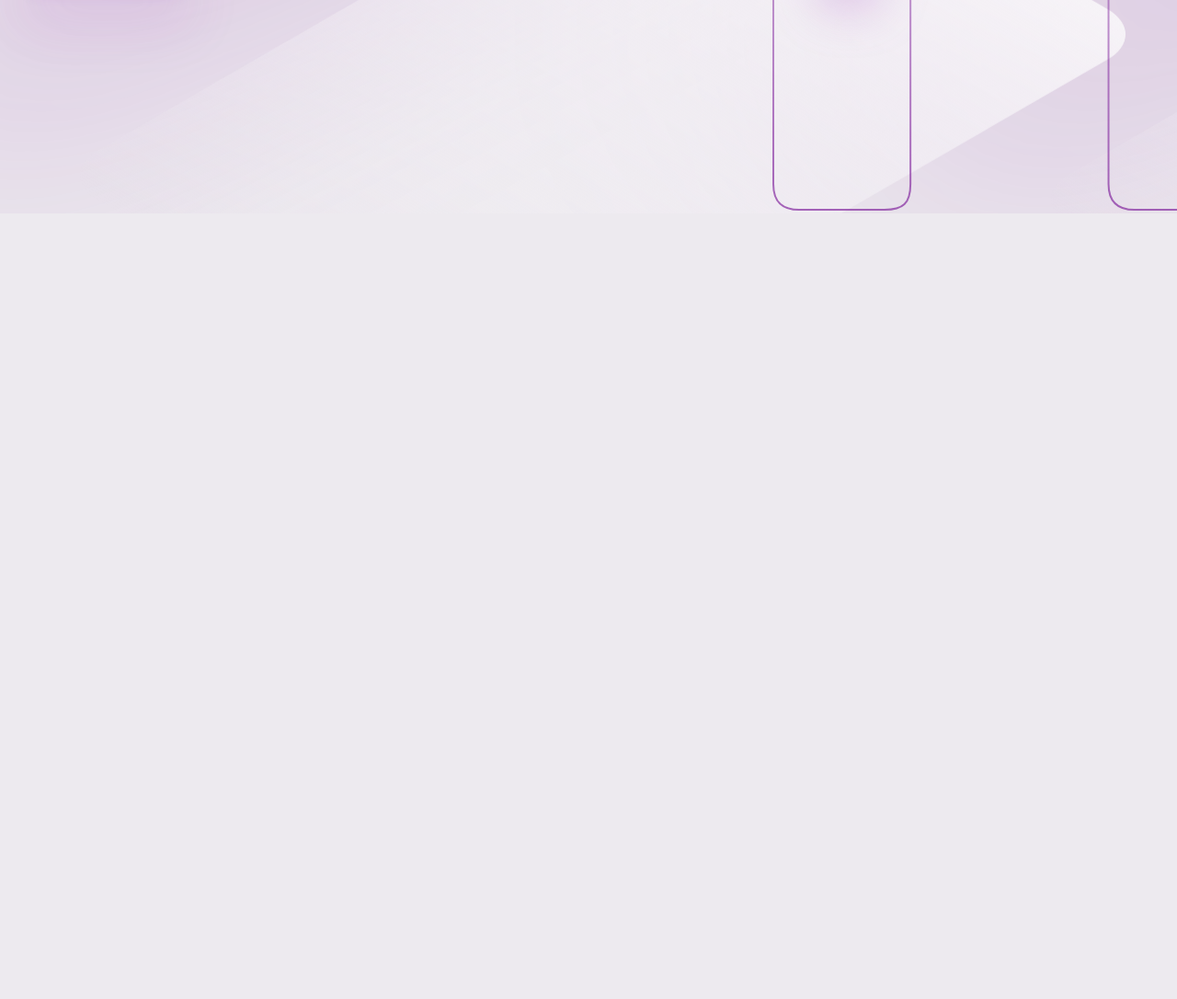
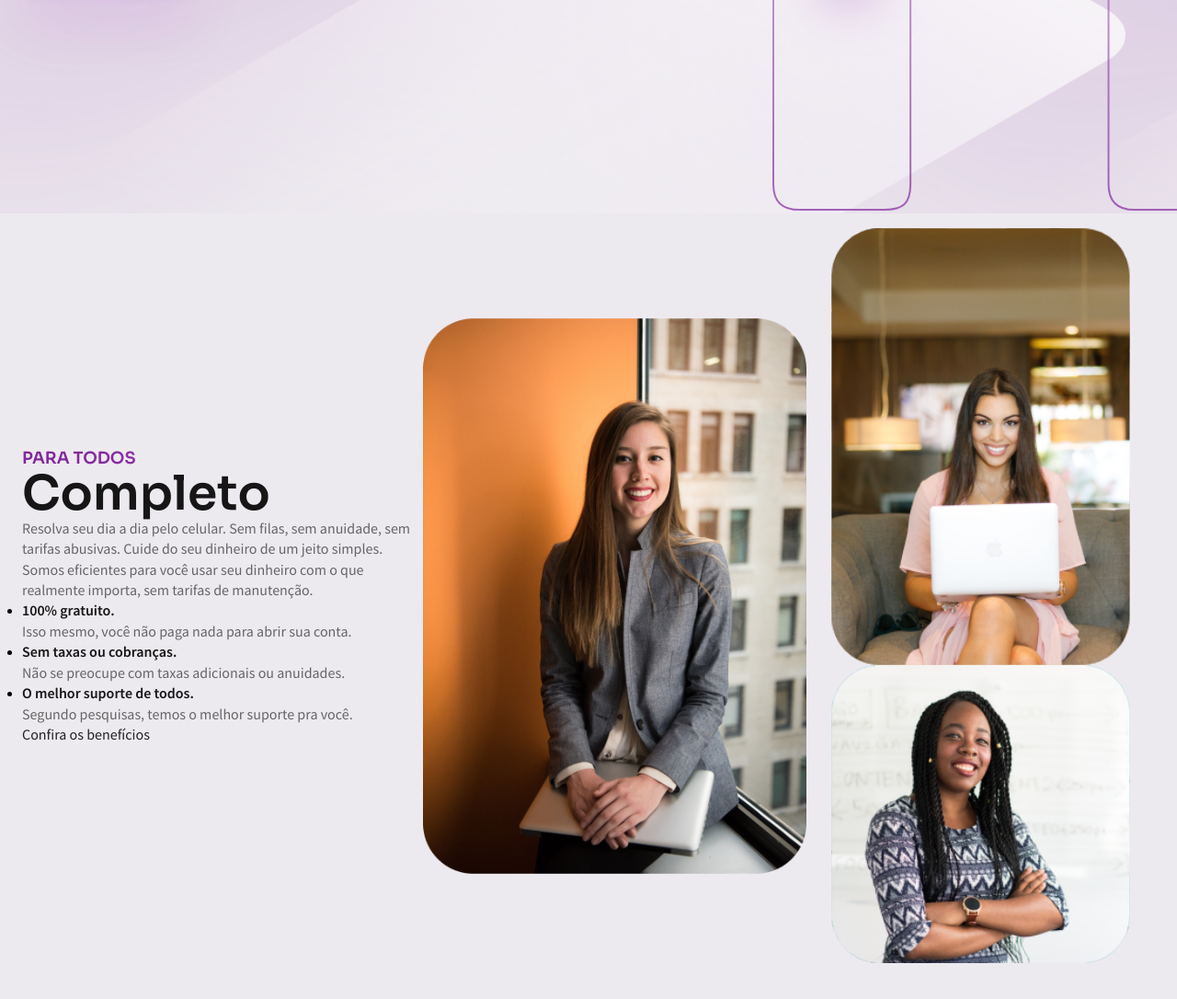
Before and after one commit to eugeniocarvalho/Nubank-FrontPush, a plain HTML site: page index.html in a window 1280 px wide. Shown: the part 568-1654 px from the top of the page at 92% size. Before the commit the page ends 800 px from the top, so only its background shows below. Drawn offline with Linux system fonts and the light colour scheme.

Commit message:
create html and add images to section people

```diff
--- a/css/partials/_menu.scss
+++ b/css/partials/_menu.scss
@@ -1,6 +1,7 @@
 header {
   background-color: transparent;
   box-shadow: none;
+  height: 72px;
   position: fixed;
   transition: .5s ease;
   width: 100%;
--- a/index.html
+++ b/index.html
@@ -89,7 +89,8 @@
   <main class="container hero py-5">
     <div class="flex-item-1 py-3">
       <h1>Ser Nubank é reiventar sua vida financeira.</h1>
-      <p class="my-2">Conta com rendimento acima da poupança, cartão de crédito sem anuidade e o melhor: resolva tudo pelo App.</p>
+      <p class="my-2">Conta com rendimento acima da poupança, cartão de crédito sem anuidade e o melhor: resolva tudo
+        pelo App.</p>
       <div class="flex-start">
         <a href="#" class="btn">Quero ser Nubank</a>
         <a href="#"><img src="svg/appstore.svg" class="ml-1" alt="App Store" onload="SVGInject(this)"></a>
@@ -99,10 +100,43 @@
     <div class="flex-item-3 div-card flex-center py-4">
       <img src="svg/icon-card.svg" class="icon-card-hero dropshadow" alt="Card" onload="SVGInject(this)">
       <img src="svg/icon-mobile.svg" class="icon-mobile-hero dropshadow" alt="Mobile" onload="SVGInject(this)">
-      <img src="svg/icon-contactless.svg" class="icon-contactless-hero dropshadow" alt="Contactless" onload="SVGInject(this)">
+      <img src="svg/icon-contactless.svg" class="icon-contactless-hero dropshadow" alt="Contactless"
+        onload="SVGInject(this)">
       <div class="card"></div>
     </div>
   </main>
+  <!-- ========== SECTION PEOPLE ========== -->
+  <section class="container">
+    <div class="flex-item-4 flex-column">
+      <h5>Para todos</h5>
+      <h2>Completo</h2>
+      <p>Resolva seu dia a dia pelo celular. Sem filas, sem anuidade, sem tarifas abusivas. Cuide do seu dinheiro de um
+        jeito simples.
+        Somos eficientes para você usar seu dinheiro com o que realmente importa, sem tarifas de manutenção.</p>
+      <ul class="list">
+        <li class="list-item">
+          <strong>100% gratuito.</strong>
+          <p>Isso mesmo, você não paga nada para abrir sua conta.</p>
+        </li>
+        <li class="list-item">
+          <strong>Sem taxas ou cobranças.</strong>
+          <p>Não se preocupe com taxas adicionais ou anuidades.</p>
+        </li>
+        <li class="list-item">
+          <strong>O melhor suporte de todos.</strong>
+          <p>Segundo pesquisas, temos o melhor suporte pra você.</p>
+        </li>
+      </ul>
+      <p><a href="#" class="link">Confira os benefícios</a></p>
+    </div>
+    <div class="flex-item-3">
+      <img src="svg/svg-people1.svg" alt="People" onload="SVGInject(this)">
+    </div>
+    <div class="flex-item-1 flex-column">
+      <img src="svg/svg-people2.svg" alt="People" onload="SVGInject(this)">
+      <img src="svg/svg-people3.svg" alt="People" onload="SVGInject(this)">
+    </div>
+  </section>
 
   <!-- ========== JS ========== -->
   <script src="js/app.js"></script>
```
Also changed, not shown: css/style.css, img/people-1.png (added), img/people-2.png (added), img/people-3.png (added), img/people-4.png (added), img/people-5.png (added), img/people-6.png (added), svg/svg-people1.svg (added), svg/svg-people2.svg (added), svg/svg-people3.svg (added), 1 other file.
